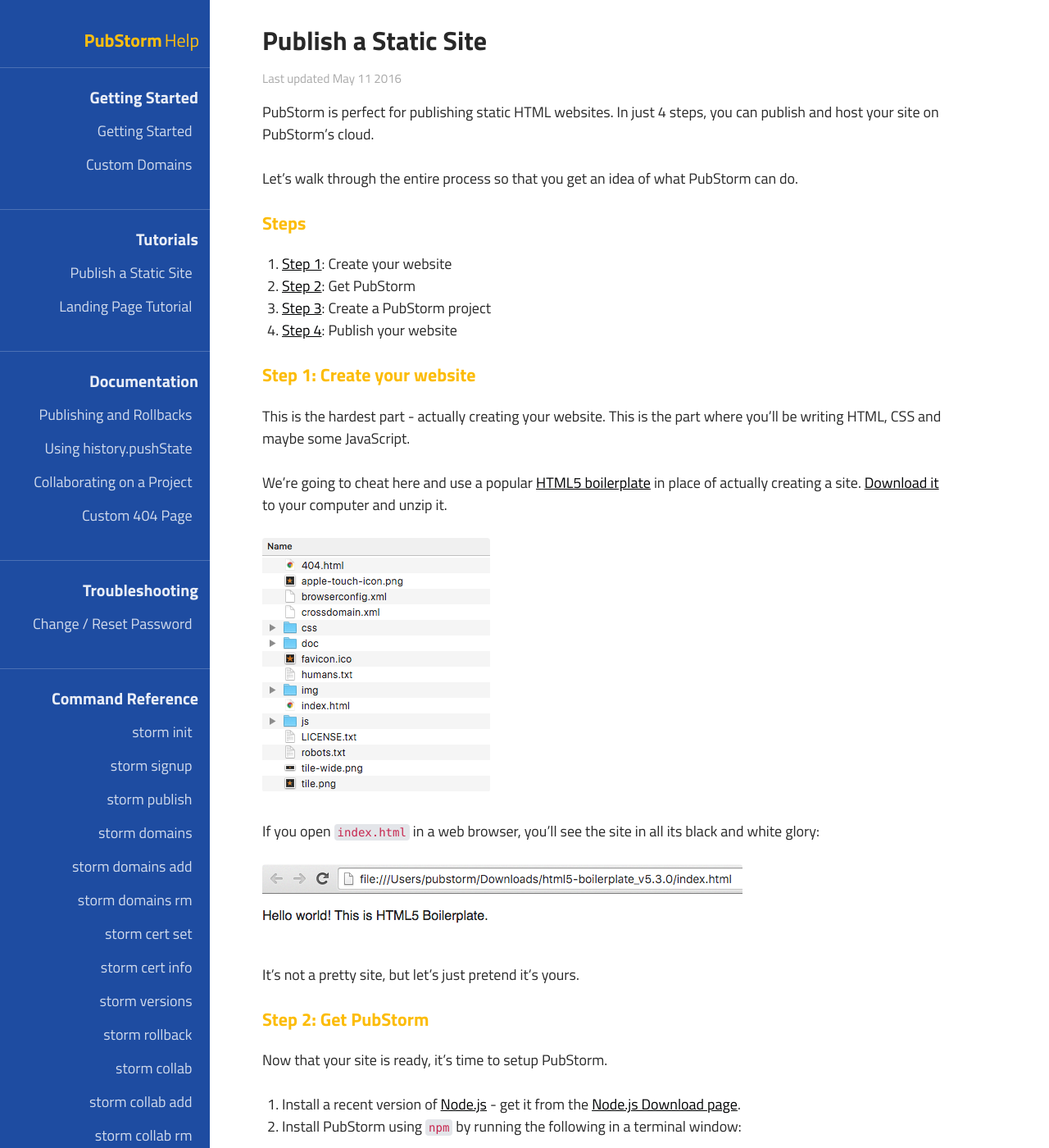
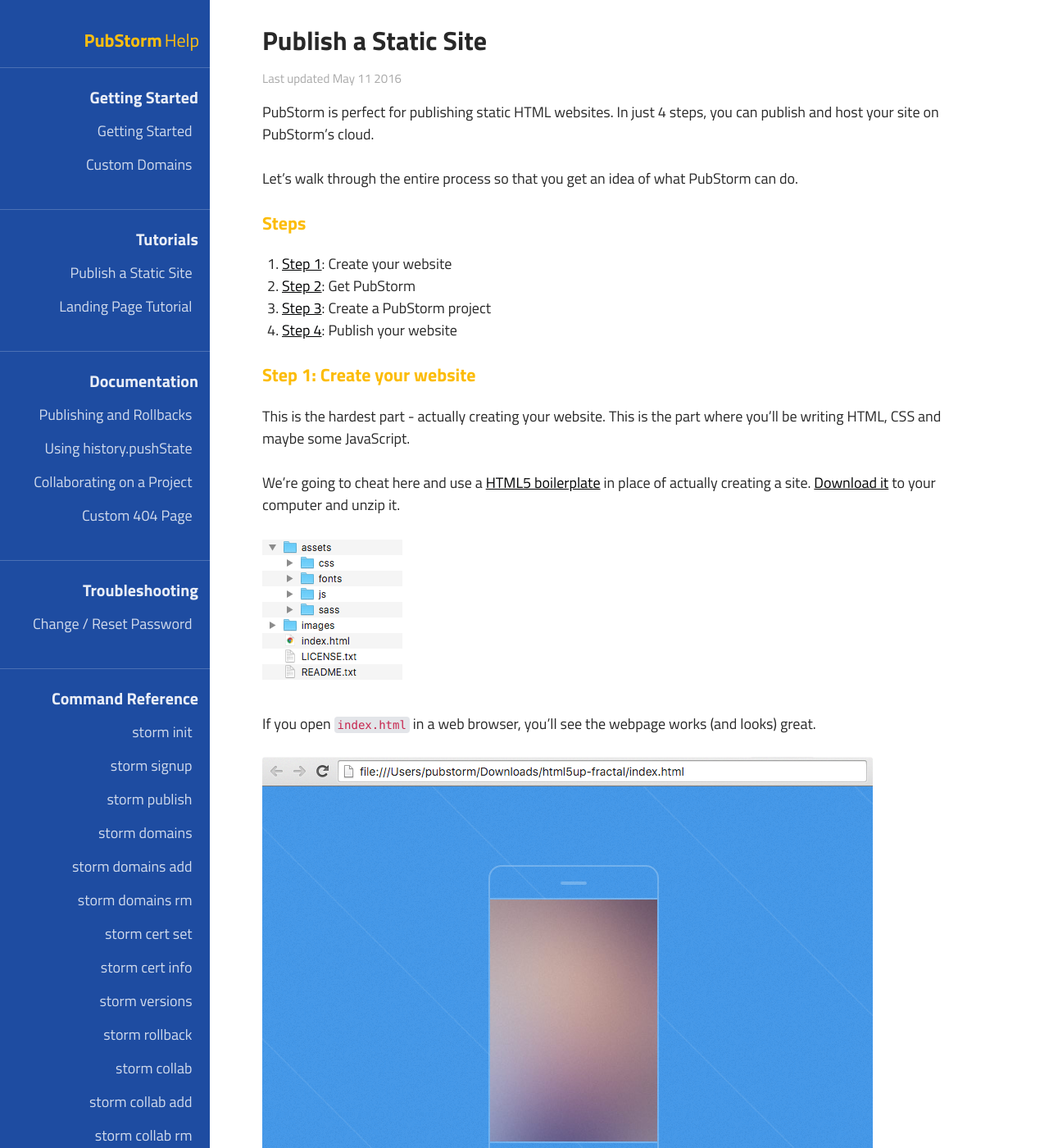
Before and after one commit to nitrous-io/help, a Jekyll site: the page built from _posts/2016-05-11-publish-a-static-site.md, in a window 1280 px wide and 1400 px high. Shown: the whole window at 82% size. Built offline with Jekyll 4.4.1, drawn with Linux system fonts in a browser that asks for light colours.

Commit message:
Use a better, more complete HTML5 boilerplate in tutorial.

```diff
--- a/_posts/2016-05-11-publish-a-static-site.md
+++ b/_posts/2016-05-11-publish-a-static-site.md
@@ -24,22 +24,20 @@ can do.
 This is the hardest part - actually creating your website. This is the part
 where you'll be writing HTML, CSS and maybe some JavaScript.
 
-We're going to cheat here and use a popular [HTML5 boilerplate](https://html5boilerplate.com/)
-in place of actually creating a site. [Download it](https://github.com/h5bp/html5-boilerplate/releases/download/5.3.0/html5-boilerplate_v5.3.0.zip)
+We're going to cheat here and use a [HTML5 boilerplate](http://html5up.net/fractal)
+in place of actually creating a site. [Download it](http://html5up.net/fractal/download)
 to your computer and unzip it.
 
 <figure>
-  <img src="/images/tutorials/html5-boilerplate-finder.png" alt="Verify that HTTPS is now working in a web browser" />
+  <img src="/images/tutorials/html5-boilerplate-finder.png" alt="HTML5 boilerplate file listing" />
 </figure>
 
-If you open `index.html` in a web browser, you'll see the site in all its
-black and white glory:
+If you open `index.html` in a web browser, you'll see the webpage works (and
+looks) great.
 
 <figure>
-  <img src="/images/tutorials/html5-boilerplate-local.png" alt="Verify that HTTPS is now working in a web browser" />
+  <img src="/images/tutorials/html5-boilerplate-local.png" alt="HTML5 boilerplate viewed locally in browser" />
 </figure>
-
-It's not a pretty site, but let's just pretend it's yours.
 
 ### Step 2: Get PubStorm
 
@@ -103,6 +101,10 @@ Launching v1...
 If you go to [http://html5-boilerplate.pubstorm.site/](http://html5-boilerplate.pubstorm.site/),
 you'll see that your site is now on the Internet.
 
+<figure>
+  <img src="/images/tutorials/html5-boilerplate-live.png" alt="Loading our new site on a web browser" />
+</figure>
+
 ### Fin
 
 Yes, that's really it - with PubStorm, it's very easy to publish a site on the
```
Also changed, not shown: images/tutorials/html5-boilerplate-finder.png, images/tutorials/html5-boilerplate-live.png (added), images/tutorials/html5-boilerplate-local.png.
